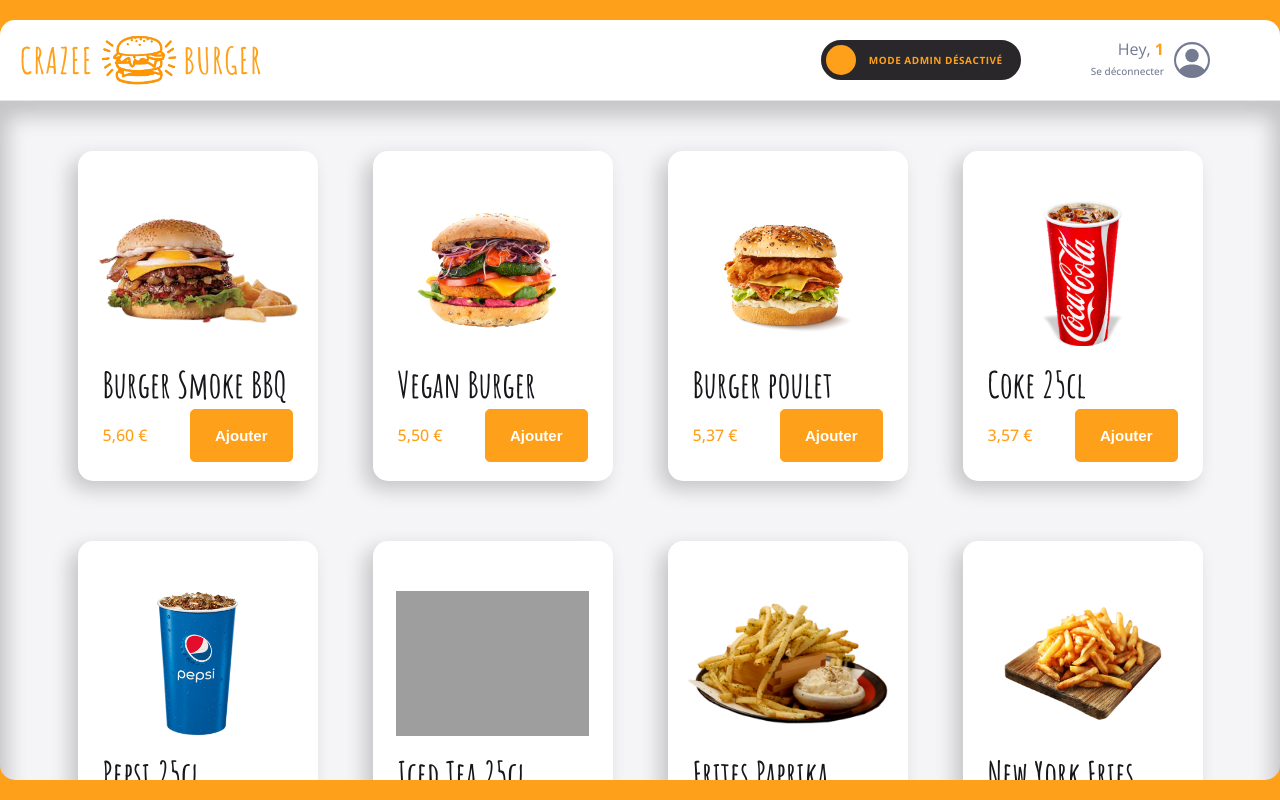
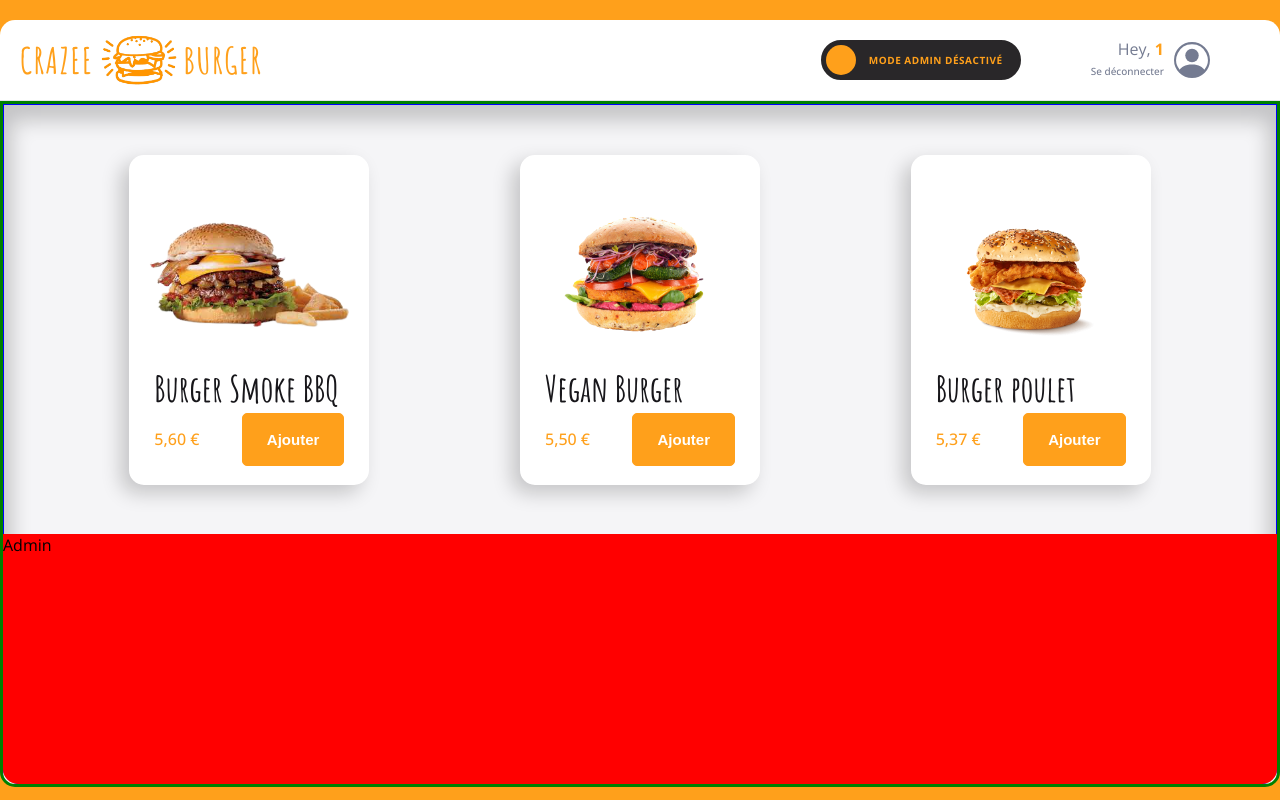
Before and after one commit to ImadeusF/crazee-burger, a React (Vite) app: page /order/1 in a window 1280 px wide. Built offline with nearby package versions, Linux system fonts and the light colour scheme; grey boxes are pictures that could not be loaded.

Commit message:
💄 F07: MAIN > add layout with Basket

```diff
--- a/src/components/pages/order/Main/Main.jsx
+++ b/src/components/pages/order/Main/Main.jsx
@@ -6,14 +6,18 @@
   return (
     <MainStyled className="main">
       {/* <div className="basket">Basket</div> */}
-      <Menu />
+      <div className="menu-and-admin">
+        <Menu />
+        <div className="admin">Admin</div>
+      </div>
     </MainStyled>
   );
 }
 
 const MainStyled = styled.div`
+  border: 3px solid green;
   background: ${theme.colors.background_white};
-  flex: 1;
+  height: calc(95vh - 10vh);
 
   border-bottom-left-radius: ${theme.borderRadius.extraRound};
   border-bottom-right-radius: ${theme.borderRadius.extraRound};
@@ -21,10 +25,25 @@
   display: grid;
   grid-template-columns: 1fr;
 
-  overflow-y: scroll;
-
   /* .basket {
     background: pink;
-  }  */
+  } */
 
+  .menu-and-admin {
+    position: relative;
+    display: grid;
+    overflow-y: hidden;
+    border-bottom-left-radius: ${theme.borderRadius.extraRound};
+    border-bottom-right-radius: ${theme.borderRadius.extraRound};
+
+    .admin {
+      position: absolute;
+      background: red;
+      height: 250px;
+      bottom: 0;
+      left: 0;
+      right: 0;
+
+    }
+  }
 `;
--- a/src/components/pages/order/Main/Menu.jsx
+++ b/src/components/pages/order/Main/Menu.jsx
@@ -4,15 +4,13 @@
 import { theme } from "../../../../themes";
 import Card from "../../../reusable-ui/Card";
 import { formatPrice } from "../../../../utils/maths";
-import AdminContext from "../../../../context/AdminContext";
 
 export default function Menu() {
   const [menu, setMenu] = useState(fakeMenu2);
-  const [isModeAdmin, setIsModeAdmin] = useState(false);
 
   return (
     <MenuStyled>
-      {menu.map(({id, title, imageSource, price}) => {
+      {menu.map(({ id, title, imageSource, price }) => {
         return (
           <Card
             key={id}
@@ -27,11 +25,14 @@
 }
 
 const MenuStyled = styled.div`
+  border: 1px solid blue;
   background: ${theme.colors.background_white};
   display: grid;
   grid-template-columns: repeat(4, 1fr);
+  grid-template-columns: repeat(auto-fit, minmax(300px, 1fr));
   grid-row-gap: 60px;
   padding: 50px 50px 150px;
   justify-items: center;
   box-shadow: 0px 8px 20px 8px rgba(0, 0, 0, 0.2) inset;
+  overflow-y: scroll;
 `;
```
Lines whose indentation alone changed are shown as unchanged.
